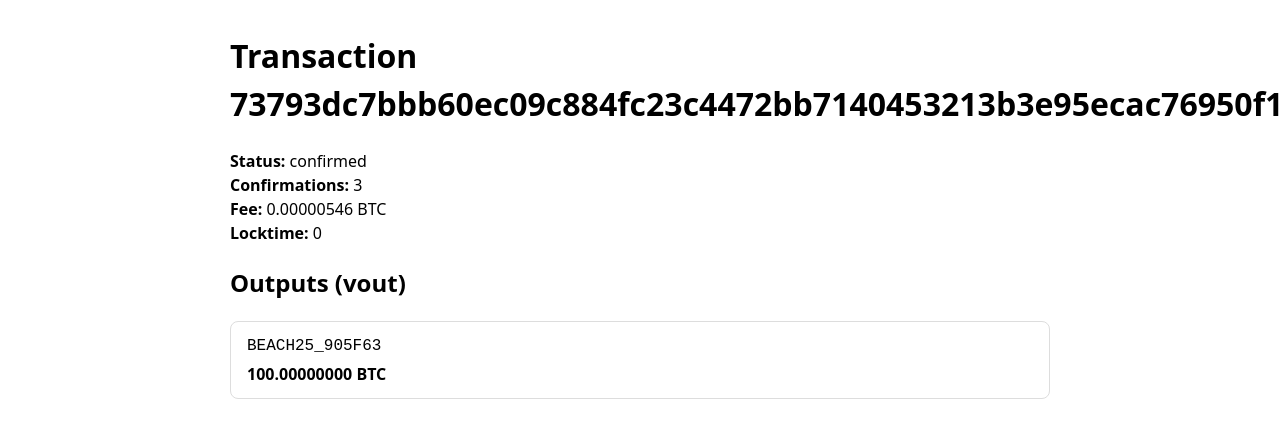
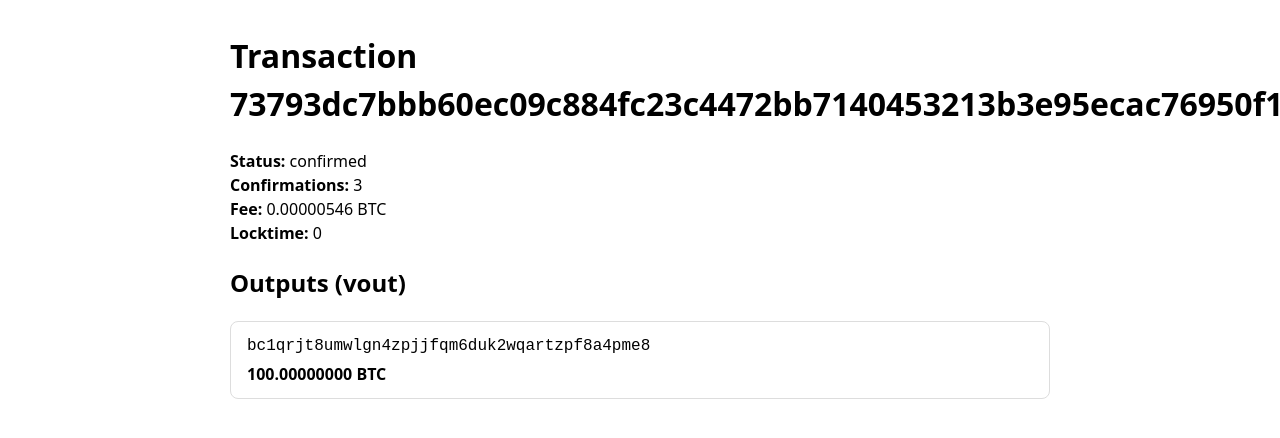
Before and after one commit to jijek-com/ctf-btc-tx, a plain HTML site: page tx/73793dc7bbb60ec09c884fc23c4472bb7140453213b3e95ecac76950f1d7f68b/index.html in a window 1280 px wide. Shown: the top 438 px of the page. Drawn offline with Linux system fonts and the light colour scheme.

Commit message:
Update index.html

```diff
--- a/tx/73793dc7bbb60ec09c884fc23c4472bb7140453213b3e95ecac76950f1d7f68b/index.html
+++ b/tx/73793dc7bbb60ec09c884fc23c4472bb7140453213b3e95ecac76950f1d7f68b/index.html
@@ -15,7 +15,7 @@
 
   <h2>Outputs (vout)</h2>
   <div class="vout" data-n="0">
-    <span class="scriptpubkey_address">BEACH25_905F63</span>
+    <span class="scriptpubkey_address">bc1qrjt8umwlgn4zpjjfqm6duk2wqartzpf8a4pme8</span>
     <span class="amount">100.00000000 BTC</span>
   </div>
 
```
